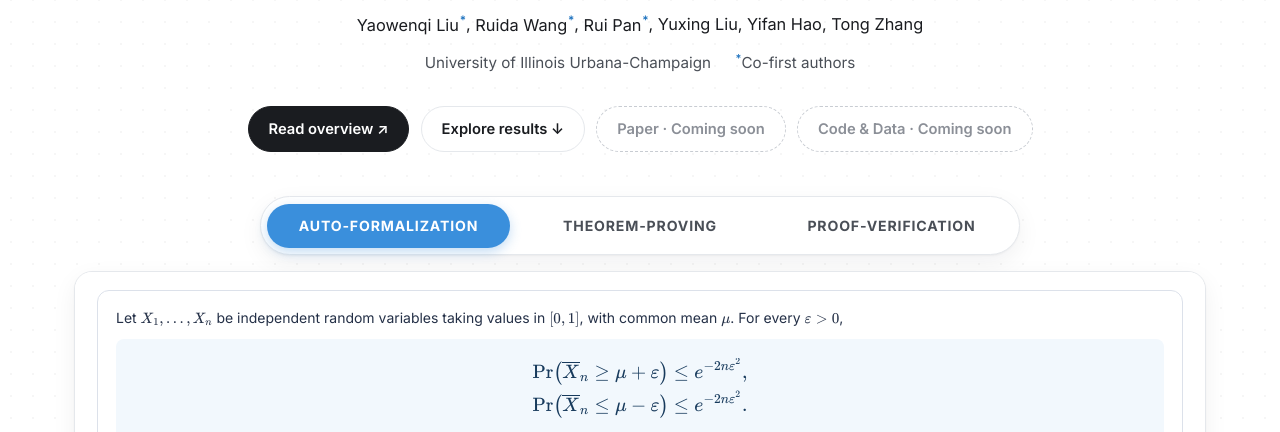
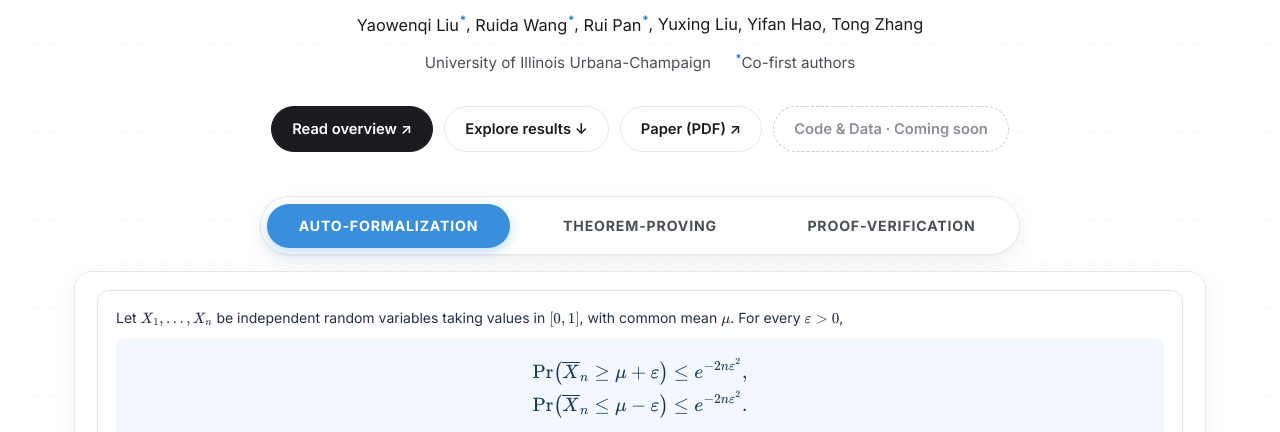
Before and after one commit to HowardLiu0830/MLP-Bench, a plain HTML site: page index.html in a window 1280 px wide. Shown: the part 368-800 px from the top of the page. Drawn offline with Linux system fonts and the light colour scheme.

Commit message:
Publish MLP-Bench paper PDF on project website

```diff
--- a/index.html
+++ b/index.html
@@ -42,7 +42,7 @@
     <nav class="links" aria-label="Paper resources">
       <a class="btn" href="#abstract">Read overview ↗</a>
       <a class="btn ghost" href="#results">Explore results ↓</a>
-      <span class="btn soon" aria-disabled="true">Paper · Coming soon</span>
+      <a class="btn ghost" href="MLP-Bench.pdf">Paper (PDF) ↗</a>
       <span class="btn soon" aria-disabled="true">Code &amp; Data · Coming soon</span>
     </nav>
   </div>
```
Also changed, not shown: 1 other file.
